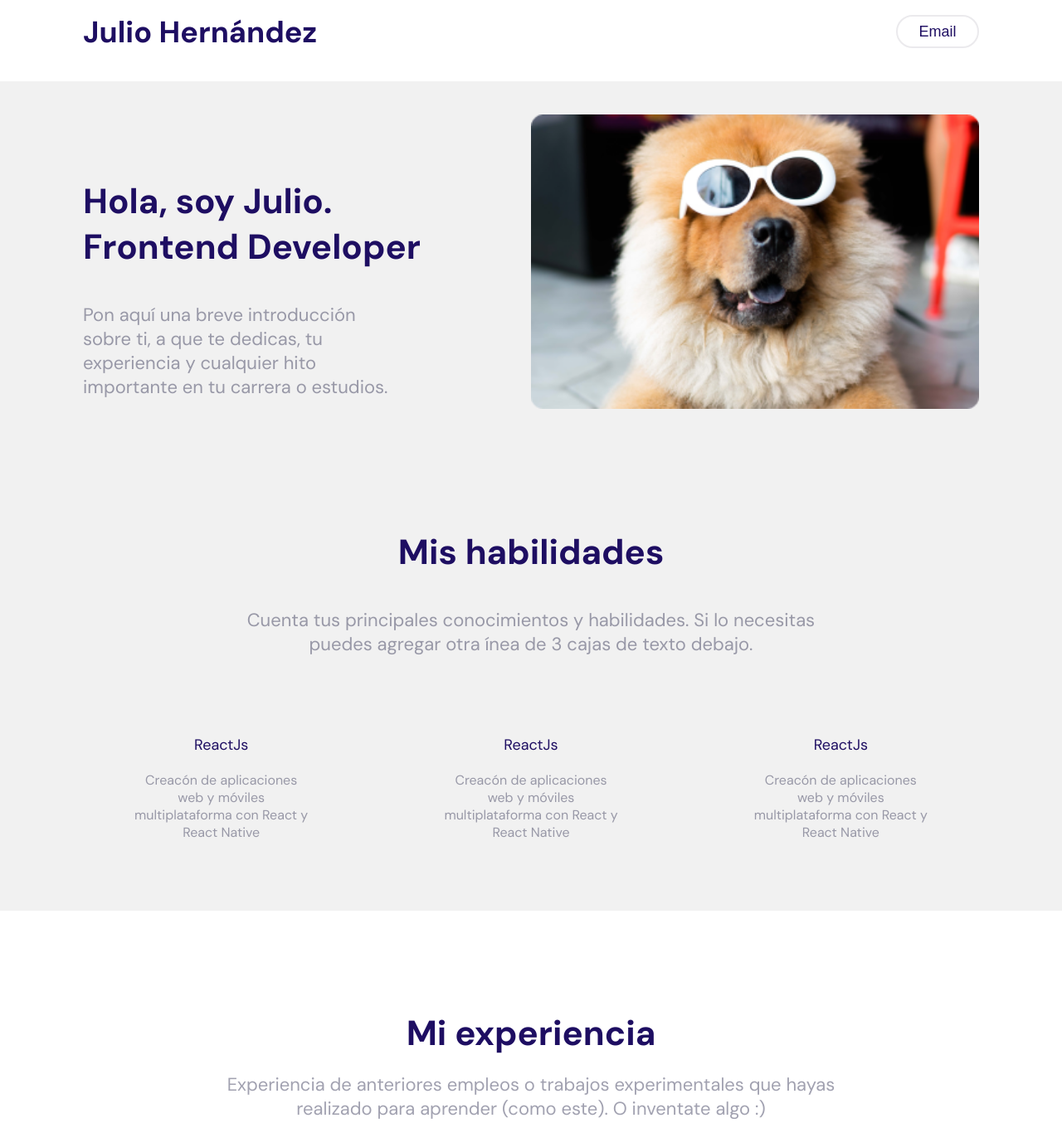
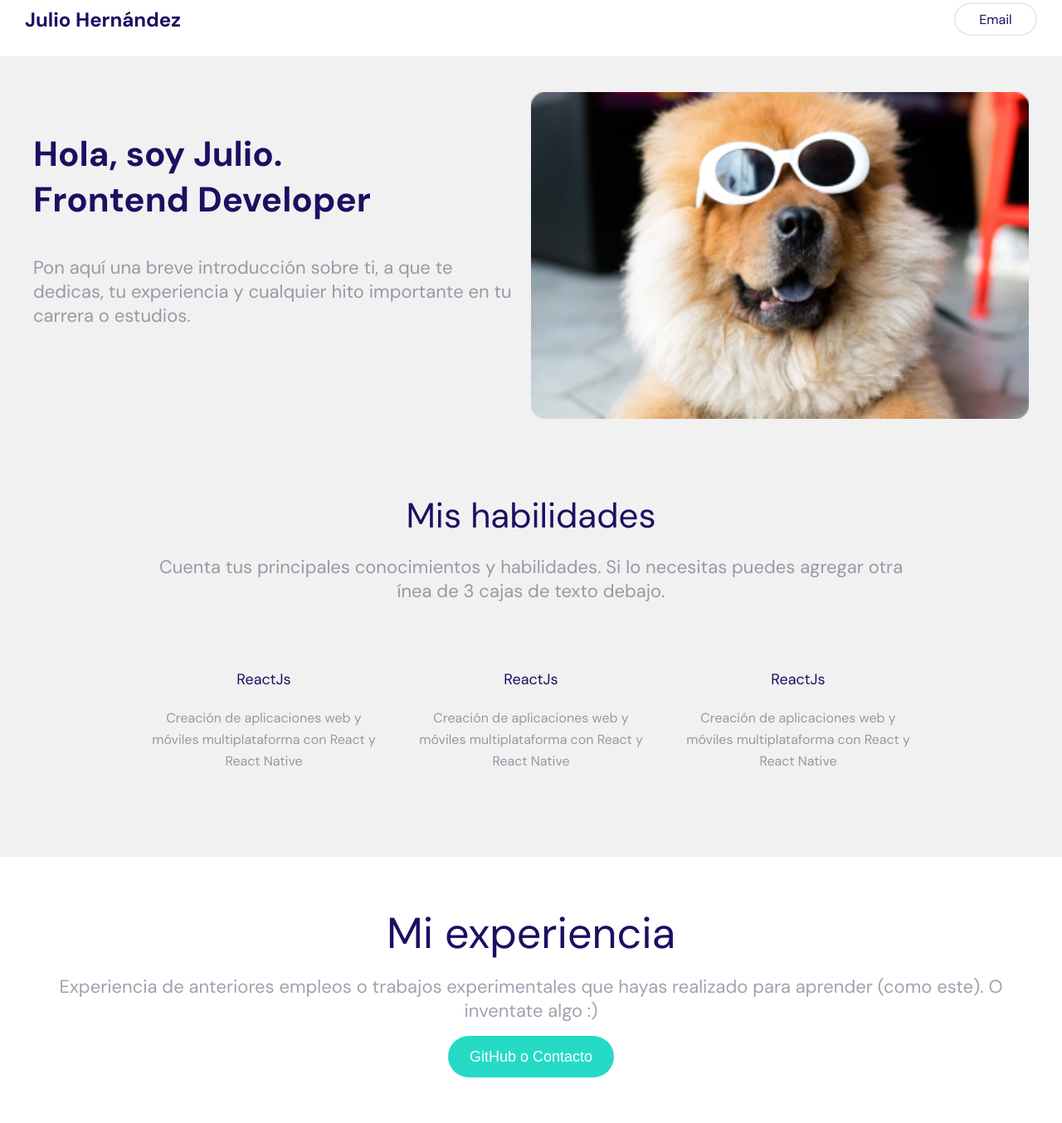
Before and after one commit to juliohernandezcm/porfolio-template, a plain HTML site: page index.html in a window 1280 px wide. Shown: the part 22-1376 px from the top of the page at 83% size. Drawn offline with Linux system fonts and the light colour scheme.

Commit message:
responsive views finished

```diff
--- a/index.html
+++ b/index.html
@@ -25,21 +25,19 @@
    <!-- MAIN -->
    <main>
       <section class="presentation">
-         <div class="presentation--text">
          <h1>
             Hola, soy Julio.<br> Frontend Developer
          </h1>
          <p class="presentation--text_phrase">
-               Pon aquí una breve introducción<br> sobre ti, a que te dedicas, tu<br> experiencia y cualquier hito<br>
+            Pon aquí una breve introducción sobre ti, a que te dedicas, tu experiencia y cualquier hito
             importante en
             tu carrera o estudios.
          </p>
-         </div>
          <img class="profile-photo" src="./assets/perrito.png" alt="Imagen de perfil">
       </section>
       <section class="skills">
          <div class="skills--text">
-            <h2>Mis habilidades</h2>
+            <p>Mis habilidades</p>
             <p>Cuenta tus principales conocimientos y habilidades. Si lo necesitas puedes agregar otra ínea de 3 cajas
                de
                texto debajo.</p>
@@ -47,21 +45,21 @@
          <div class="skills--tecnologies">
             <div>
                <p>ReactJs</p>
-               <p>Creacón de aplicaciones web y móviles multiplataforma con React y React Native</p>
+               <p>Creación de aplicaciones web y móviles multiplataforma con React y React Native</p>
             </div>
             <div>
                <p>ReactJs</p>
-               <p>Creacón de aplicaciones web y móviles multiplataforma con React y React Native</p>
+               <p>Creación de aplicaciones web y móviles multiplataforma con React y React Native</p>
             </div>
             <div>
                <p>ReactJs</p>
-               <p>Creacón de aplicaciones web y móviles multiplataforma con React y React Native</p>
+               <p>Creación de aplicaciones web y móviles multiplataforma con React y React Native</p>
             </div>
          </div>
       </section>
       <section class="experience">
          <div class="experience-text">
-            <h2>Mi experiencia</h2>
+            <p>Mi experiencia</p>
             <p>Experiencia de anteriores empleos o trabajos experimentales que hayas realizado para aprender (como
                este). O
                inventate
@@ -80,7 +78,7 @@
                <p>Describe el proyecto y si puedes añade un enlace con más info, GitHub, sitio web, etc.</p>
             </div>
             <div class="experience-galery__works">
-               <img src="./assets/work3.png" alt="">
+               <img src="./assets/work6.png" alt="">
                <p>Trabajo real #2</p>
                <p>Describe el proyecto y si puedes añade un enlace con más info, GitHub, sitio web, etc.</p>
             </div>
@@ -104,8 +102,8 @@
    </main>
    <!-- FOOTER -->
    <footer id="footer">
-      <h2>Si necesitas más información:</h2>
-      <h2>tu@email.com</h2>
+      <p>Si necesitas más información:</p>
+      <p>tu@email.com</p>
       <div class="icons-container">
          <img src="./assets/instagram-icon.png" alt="Icono instagram">
          <img src="./assets/linkdin-icon.png" alt="Icono LinkdIn">
--- a/styles/main.css
+++ b/styles/main.css
@@ -1,14 +1,16 @@
 :root {
+	--white: #ffffff;
 	--blue: #1e0e62;
 	--purple: #482be7;
 	--text-color: rgba(21, 20, 57, 0.4);
 	--background-button: #25dac5;
 	--background: #f1f1f1;
-	--text-extra-small: 1rem;
-	--text-small: 1.6rem;
-	--text-medium: 1.8rem;
-	--text-large: 2.2rem;
-	--text-xlarge: 3.4rem;
+	--text-xs: 1.6rem;
+	--text-s: 1.8rem;
+	--text-sm: 2.2rem;
+	--text-m: 2.4rem;
+	--text-l: 4.2rem;
+	--text-xl: 5.2rem;
 }
 
 * {
@@ -23,200 +25,307 @@
 
 body {
 	font-family: 'DM Sans', sans-serif;
+	width: 100vw;
 }
 
-/* HEADER */
 #header {
 	display: flex;
-	flex-direction: row;
+	align-items: center;
 	justify-content: space-between;
-	align-items: center;
-	width: 100%;
-	height: 120px;
-	padding: 4rem 10rem;
+	height: 90px;
+	padding: 25px 30px;
 }
 
-.left {
-	font-size: var(--text-medium);
+#header .left h1 {
+	font-size: var(--text-m);
 	color: var(--blue);
 }
 
-.right button {
+#header .right button {
 	width: 100px;
 	height: 40px;
+	font-family: 'DM Sans', sans-serif;
+	font-size: var(--text-xs);
 	border: 2px solid #ebeaed;
 	border-radius: 100px;
-	background-color: #ffffff;
+	background-color: white;
 	color: var(--blue);
-	font-size: var(--text-medium);
 }
 
-/* MAIN */
 .presentation {
-	display: grid;
-	grid-template-columns: repeat(2, 50%);
-	grid-template-rows: 1fr;
-	width: 100%;
-	height: 500px;
-	padding: 4rem 10rem;
+	display: flex;
+	flex-direction: column;
+	padding: 60px 40px 0;
+	background-color: var(--background);
+	border-bottom: 1px solid #9999a7;
+}
+
+.presentation h1 {
+	margin-bottom: 40px;
+	font-size: var(--text-l);
+	color: var(--blue);
+}
+
+.presentation .presentation--text_phrase {
+	margin-bottom: 40px;
+	font-size: var(--text-sm);
+	color: var(--text-color);
+	padding: 0 20px 0 0;
+}
+
+.presentation .profile-photo {
+	margin-bottom: 60px;
+}
+
+.skills {
+	padding: 58px 40px 0;
 	background-color: var(--background);
 }
 
-.presentation--text {
-	display: flex;
-	flex-direction: column;
-	justify-content: center;
+.skills--text p {
+	font-size: var(--text-xl);
+	color: var(--blue);
+	margin-bottom: 20px;
 }
 
-.presentation--text h1 {
-	font-size: 42px;
-	color: var(--blue);
-	margin-bottom: 4rem;
-}
-
-.presentation--text p:last-child {
-	font-size: var(--text-large);
+.skills--text p:last-child {
+	font-size: var(--text-sm);
 	color: var(--text-color);
-}
-
-.profile-photo {
-	object-fit: cover;
-	width: 100%;
-}
-
-/* SECTION SKILLS */
-.skills {
-	height: 500px;
-	padding: 4rem 10rem;
-	background-color: var(--background);
-}
-
-.skills--text {
-	text-align: center;
-}
-
-.skills--text h2 {
-	font-size: 42px;
-	margin-bottom: 4rem;
-	color: var(--blue);
-}
-
-.skills--text p {
-	padding: 0 16rem;
-	font-size: var(--text-large);
-	color: var(--text-color);
-	margin-bottom: 9.5rem;
+	margin-bottom: 60px;
 }
 
 .skills--tecnologies {
-	display: grid;
-	grid-template-columns: repeat(3, 1fr);
-	grid-template-rows: 1fr;
-	text-align: center;
-	gap: 4rem;
+	display: flex;
+	flex-direction: column;
 }
 
-.skills--tecnologies div p:first-child {
-	font-size: var(--text-medium);
-	color: var(--blue);
-	margin-bottom: 2rem;
+.skills--tecnologies > div {
+	margin-bottom: 60px;
 }
 
-.skills--tecnologies p {
-	font-size: var(--text-small);
+.skills--tecnologies > div > p {
+	margin-bottom: 22px;
+	font-size: var(--text-s);
+	color: var(--blue);
+}
+.skills--tecnologies > div > p:last-child {
+	width: 282px;
+	font-size: var(--text-xs);
 	color: var(--text-color);
-	padding: 0 6rem;
+	font-family: 'DM Sans';
+	line-height: 26px;
 }
 
 .experience {
-	height: 1320px;
-	padding: 4rem 10rem;
+	padding: 58px 40px 58px;
 }
 
 .experience-text {
 	display: flex;
 	flex-direction: column;
 	align-items: center;
-	padding: 0 16rem;
-	text-align: center;
 }
 
-.experience-text h2 {
-	font-size: 42px;
-	margin: 8rem 0rem 2rem;
+.experience-text > p:first-child {
 	color: var(--blue);
+	font-size: var(--text-xl);
+	margin-bottom: 16px;
 }
 
-.experience-text p {
-	font-size: var(--text-large);
+.experience-text > p:nth-child(2) {
+	text-align: center;
 	color: var(--text-color);
-	margin-bottom: 5.5rem;
+	font-size: var(--text-sm);
+	margin-bottom: 16px;
 }
 
 .experience-text .btn {
 	width: 200px;
 	height: 50px;
-	color: white;
+	color: var(--white);
+	border-radius: 100px;
 	background-color: var(--background-button);
-	border-radius: 100px;
+	font-size: var(--text-s);
 	border: none;
-	font-size: var(--text-medium);
-	margin-bottom: 8rem;
 }
 
 .experience-galery {
 	display: grid;
-	grid-template: repeat(2, 1fr) / repeat(3, 1fr);
-	gap: 3rem;
+	grid-template: repeat(2, 1fr) / 1fr;
+	padding: 58px 0;
+}
+
+.experience-galery__works {
+	display: flex;
+	flex-direction: column;
+	margin-bottom: 40px;
 }
 
 .experience-galery__works img {
-	width: 370px;
-	height: 240px;
-	margin-bottom: 2rem;
+	width: 100%;
+	margin-bottom: 12px;
 }
 
-.experience-galery__works p {
+.experience-galery__works > p {
+	font-size: var(--text-sm);
 	color: var(--blue);
-	font-size: var(--text-large);
-	margin-bottom: 1rem;
+	margin-bottom: 12px;
 }
 
-.experience-galery__works p:last-child {
+.experience-galery__works > p:last-child {
+	font-size: var(--text-xs);
 	color: var(--text-color);
-	font-size: var(--text-small);
 }
 
-/* FOOTER */
 #footer {
 	display: flex;
 	flex-direction: column;
 	align-items: center;
-	justify-content: center;
+	padding: 100px 0;
+	background-color: var(--background);
+	font-size: var(--text-sm);
 	text-align: center;
-	width: 100%;
-	height: 715px;
-	background-color: var(--background);
 }
 
-#footer h2:first-child {
-	font-size: 5.8rem;
-	font-weight: 500;
+#footer > p:first-child {
 	color: var(--blue);
 }
 
-#footer h2 {
+#footer > p {
 	color: var(--purple);
-	font-size: 5.8rem;
 }
 
-.icons-container {
-	display: flex;
-	justify-content: space-around;
-	width: 220px;
-	margin-top: 138px;
+#footer .icons-container {
+	margin: 40px;
 }
 
-.icons-container img {
-	width: 2rem;
+#footer .icons-container img {
+	padding: 0 30px;
 }
+
+@media only screen and (min-width: 768px) {
+	.presentation .profile-photo {
+		width: 408px;
+	}
+
+	.experience-galery {
+		display: grid;
+		grid-template: repeat(2, 1fr) / repeat(2, 1fr);
+		gap: 10px;
+	}
+
+	.experience-galery__works img {
+		width: 90%;
+	}
+}
+
+@media only screen and (min-width: 1024px) {
+	.presentation {
+		display: grid;
+		grid-template: repeat(2, 180px) / repeat(2, 1fr);
+		border-bottom: none;
+		padding-bottom: 48px;
+	}
+
+	.presentation p {
+		grid-column: 1 / 2;
+		grid-row: 2 / 3;
+	}
+
+	.presentation h1 {
+		align-self: center;
+		margin-bottom: 10px;
+	}
+
+	.presentation .profile-photo {
+		grid-column: 2 / 3;
+		grid-row: 1 / 3;
+		width: 100%;
+		align-self: center;
+		margin-bottom: 0;
+	}
+
+	.skills--text {
+		text-align: center;
+		width: 76%;
+		margin: 0 auto;
+	}
+
+	.skills--text p {
+		font-size: var(--text-l);
+	}
+
+	.skills--tecnologies {
+		display: flex;
+		flex-direction: row;
+		justify-content: center;
+		text-align: center;
+	}
+
+	.skills--tecnologies div {
+		padding: 20px;
+	}
+}
+
+@media only screen and (min-width: 1024px) {
+	.presentation {
+		display: grid;
+		grid-template: repeat(2, 180px) / repeat(2, 1fr);
+		border-bottom: none;
+		padding-bottom: 48px;
+	}
+
+	.presentation p {
+		grid-column: 1 / 2;
+		grid-row: 2 / 3;
+	}
+
+	.presentation h1 {
+		align-self: center;
+		margin-bottom: 10px;
+	}
+
+	.presentation .profile-photo {
+		grid-column: 2 / 3;
+		grid-row: 1 / 3;
+		width: 100%;
+		align-self: center;
+		margin-bottom: 0;
+	}
+
+	.skills--text {
+		text-align: center;
+		width: 76%;
+		margin: 0 auto;
+	}
+
+	.skills--text p {
+		font-size: var(--text-l);
+	}
+
+	.skills--tecnologies {
+		display: flex;
+		flex-direction: row;
+		justify-content: center;
+		text-align: center;
+	}
+
+	.skills--tecnologies div {
+		padding: 20px;
+	}
+
+	#footer {
+		font-size: 58px;
+	}
+}
+
+@media only screen and (min-width: 1440px) {
+	.presentation .profile-photo {
+		width: 80%;
+	}
+
+	.experience-galery {
+		grid-template: repeat(2, 1fr) / repeat(3, 1fr);
+		gap: 10px;
+	}
+}
```
Lines whose indentation alone changed are shown as unchanged.
